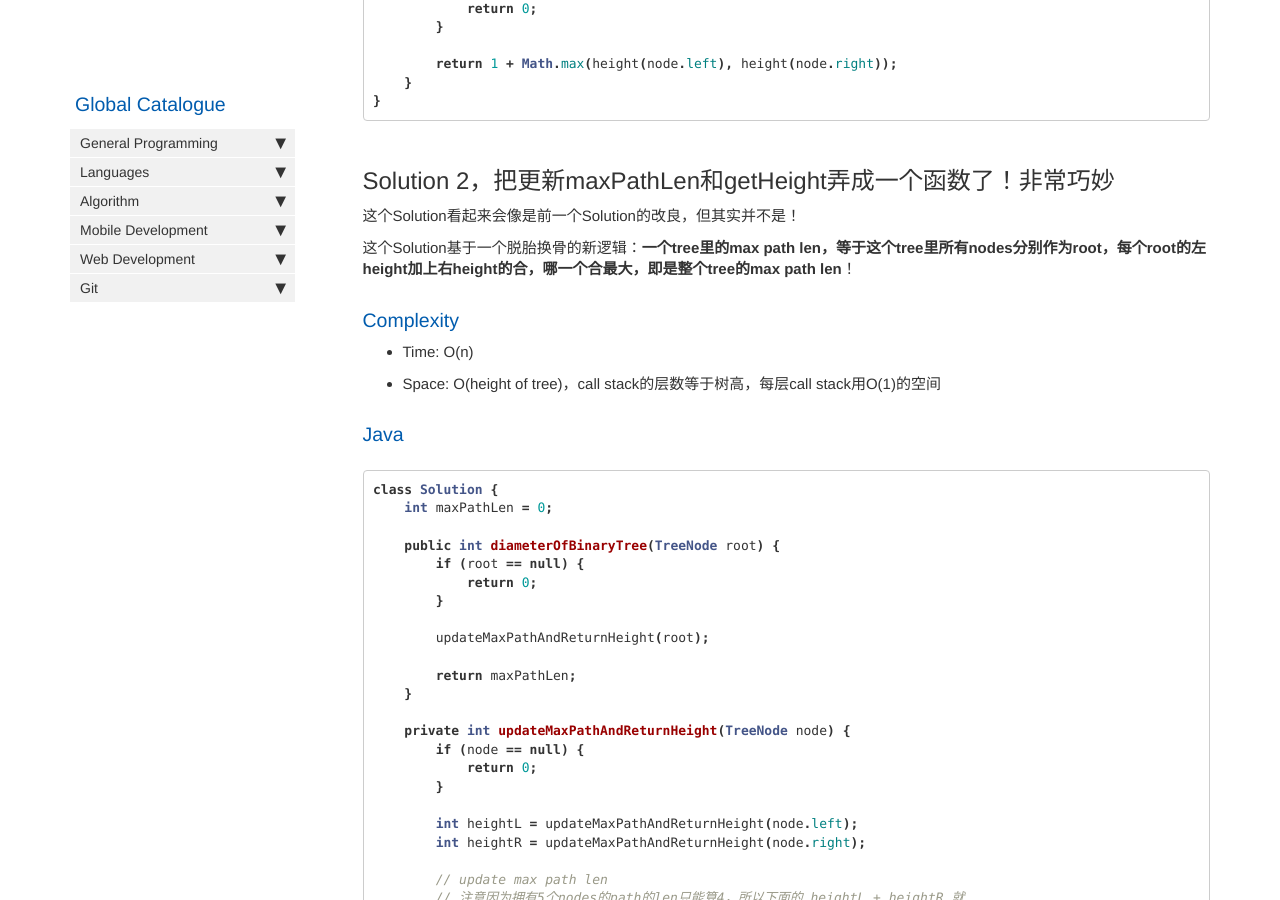
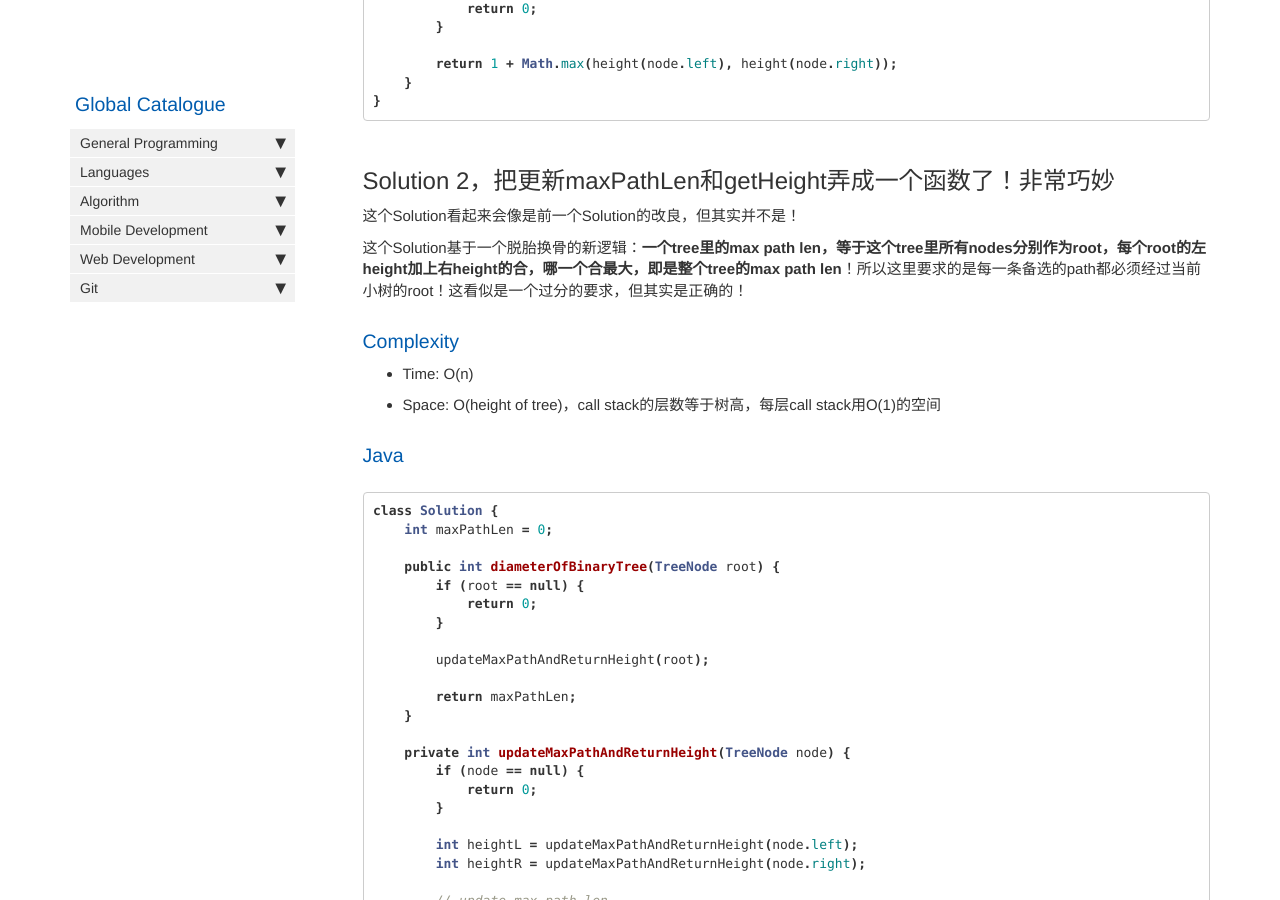
Before and after one commit to HungryOrc/hungryorc.github.io, a Jekyll site: the page built from pages/algorithm/algorithm_longest_path_in_binary_tree_between_any_two_nodes.md, in a window 1280 px wide and 900 px high, scrolled down 1975 px. Built offline with Jekyll 4.4.1, drawn with Linux system fonts in a browser that asks for light colours; nearby versions of some CDN libraries; comment, search, counter and statistics services are not loaded.

Commit message:
Update algorithm_longest_path_in_binary_tree_between_any_two_nodes.md

```diff
--- a/pages/algorithm/algorithm_longest_path_in_binary_tree_between_any_two_nodes.md
+++ b/pages/algorithm/algorithm_longest_path_in_binary_tree_between_any_two_nodes.md
@@ -93,7 +93,7 @@ class Solution {
 ## Solution 2，把更新maxPathLen和getHeight弄成一个函数了！非常巧妙
 这个Solution看起来会像是前一个Solution的改良，但其实并不是！
 
-这个Solution基于一个脱胎换骨的新逻辑：**一个tree里的max path len，等于这个tree里所有nodes分别作为root，每个root的左height加上右height的合，哪一个合最大，即是整个tree的max path len**！
+这个Solution基于一个脱胎换骨的新逻辑：**一个tree里的max path len，等于这个tree里所有nodes分别作为root，每个root的左height加上右height的合，哪一个合最大，即是整个tree的max path len**！所以这里要求的是每一条备选的path都必须经过当前小树的root！这看似是一个过分的要求，但其实是正确的！
 
 ### Complexity
 * Time: O(n)
```
